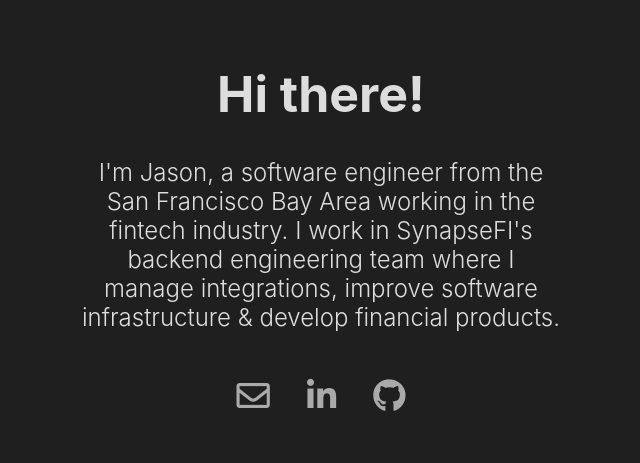
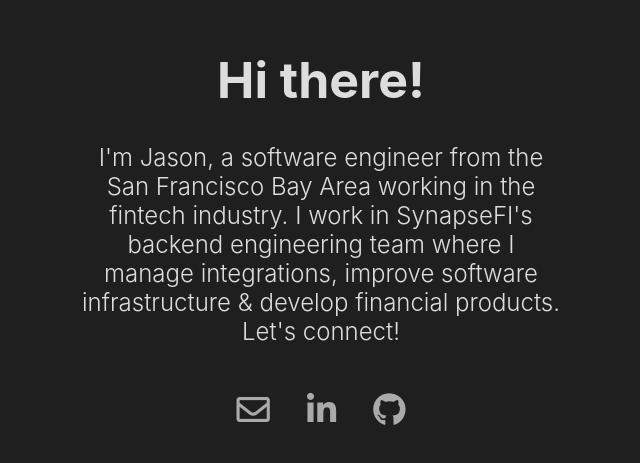
Before and after one commit to y-jason/y-jason.github.io, a plain HTML site: page index.html in a window 1280 px wide. Shown: the part 169-632 px from the top of the page, without its empty margins (319-959 px from the left). Drawn offline with Linux system fonts and the light colour scheme.

Commit message:
lets connect

```diff
--- a/index.html
+++ b/index.html
@@ -17,7 +17,7 @@ a{color:inherit;text-decoration:none}.textlink{color:#87cefa}a:hover{color:#00bf
 <div class="homeRow intro">
 <div>
 <h1>Hi there!</h1>
-<h2>I'm Jason, a software engineer from the San Francisco Bay Area working in the fintech industry. I work in <a href="https://synapsefi.com/"  style="text-decoration: none">SynapseFI</a>'s backend engineering team where I manage integrations, improve software infrastructure & develop financial products.<br>
+<h2>I'm Jason, a software engineer from the San Francisco Bay Area working in the fintech industry. I work in <a href="https://synapsefi.com/"  style="text-decoration: none">SynapseFI</a>'s backend engineering team where I manage integrations, improve software infrastructure & develop financial products. Let's connect!<br>
 </h2>
 <div class="links">
 <br>
```
